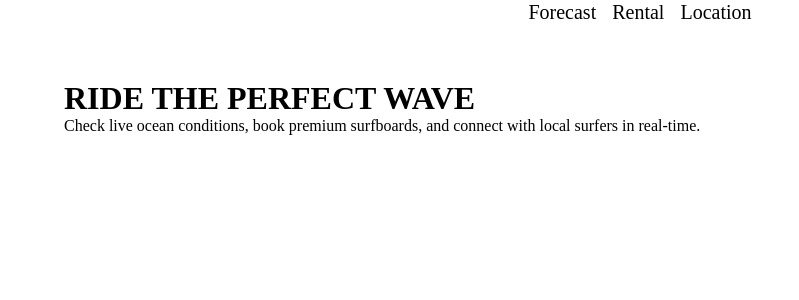
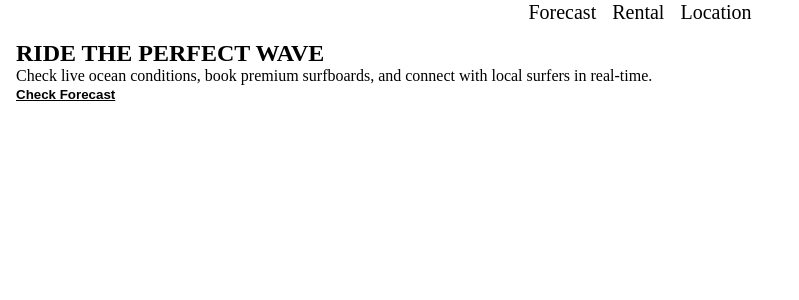
Before and after one commit to 7uckingbad/Surf_booking, a React (Vite) app: page / in a window 1280 px wide. Shown: the top 300 px of the page, without its empty margins (0-799 px from the left). Built offline with nearby package versions, Linux system fonts and the light colour scheme.

Commit message:
feat: add header navigation and intro section

```diff
--- a/package.json
+++ b/package.json
@@ -11,6 +11,7 @@
   },
   "dependencies": {
     "@reduxjs/toolkit": "^2.12.0",
+    "axios": "^1.18.1",
     "react": "^19.2.7",
     "react-dom": "^19.2.7",
     "react-redux": "^9.3.0",
--- a/src/App.tsx
+++ b/src/App.tsx
@@ -1,5 +1,6 @@
 import { Header } from "./components/Header/Header";
 import { Hero } from "./components/Hero/Hero";
+import { IntroSection } from "./components/IntroSection/IntroSection";
 import "./styles/App.scss";
 
 function App() {
@@ -7,6 +8,7 @@ function App() {
     <>
       <Header />
       <Hero />
+      <IntroSection />
     </>
   );
 }
--- a/src/components/Hero/Hero.module.scss
+++ /dev/null
@@ -1,3 +0,0 @@
-.hero {
-  margin: 56px 64px;
-}
--- a/src/components/Hero/Hero.tsx
+++ b/src/components/Hero/Hero.tsx
@@ -1,13 +1,3 @@
-import styles from "./Hero.module.scss";
-
 export const Hero = () => {
-  return (
-    <div className={styles.hero}>
-      <h1 className={styles.title}>RIDE THE PERFECT WAVE</h1>
-      <p className={styles.descr}>
-        Check live ocean conditions, book premium surfboards, and connect with
-        local surfers in real-time.
-      </p>
-    </div>
-  );
+  return <div></div>;
 };
--- /dev/null
+++ b/src/components/IntroSection/IntroSection.module.scss
@@ -0,0 +1,17 @@
+// .hero {
+//   margin-top: 64px;
+//   margin-left: 30px;
+//   margin-right: 30px; // пока так
+// }
+
+.button {
+  font-weight: bold;
+  border: none;
+  color: inherit;
+  cursor: pointer;
+  background: none;
+  text-decoration: underline;
+}
+.main {
+  padding: 16px;
+}
--- /dev/null
+++ b/src/components/IntroSection/IntroSection.tsx
@@ -0,0 +1,14 @@
+import styles from "./IntroSection.module.scss";
+
+export const IntroSection = () => {
+  return (
+    <section className={styles.main}>
+      <h1 className={styles.title}>RIDE THE PERFECT WAVE</h1>
+      <p className={styles.description}>
+        Check live ocean conditions, book premium surfboards, and connect with
+        local surfers in real-time.
+      </p>
+      <button className={styles.button}>Check Forecast</button>
+    </section>
+  );
+};
```
Also changed, not shown: src/api/api.ts (added, +29 -0 lines), 1 other file (tests, documents, lock files or other folders).
